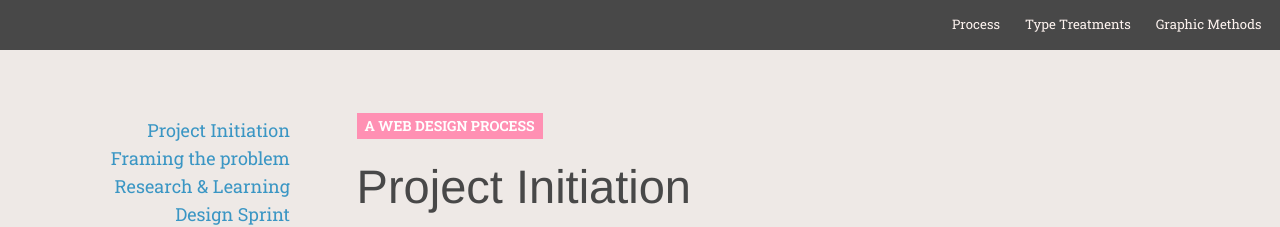
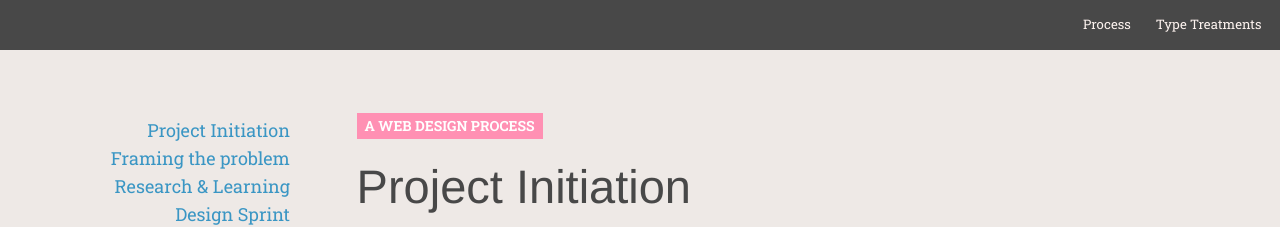
Before and after one commit to Magnus-G/Process, a Jekyll site: the page built from index.md, in a window 1280 px wide. Shown: the top 227 px of the page. Built offline with Jekyll 4.4.1, drawn with Linux system fonts in a browser that asks for light colours; nearby versions of some CDN libraries; some web fonts are replaced; Markdown is read by kramdown in place of the engine named in the settings.

Commit message:
Update index.html

```diff
--- a/_layouts/index.html
+++ b/_layouts/index.html
@@ -28,7 +28,7 @@
     <ul>
       <li><a href="http://magnus-g.github.io/Process">Process</a></li>
       <li><a href="http://magnus-g.github.io/Process/type-treatments">Type Treatments</a></li>
-      <li><a href="http://magnus-g.github.io/Process/graphic-methods">Graphic Methods</a></li>
+      <!--<li><a href="http://magnus-g.github.io/Process/graphic-methods">Graphic Methods</a></li>-->
     </ul>
   </div>
 
```
